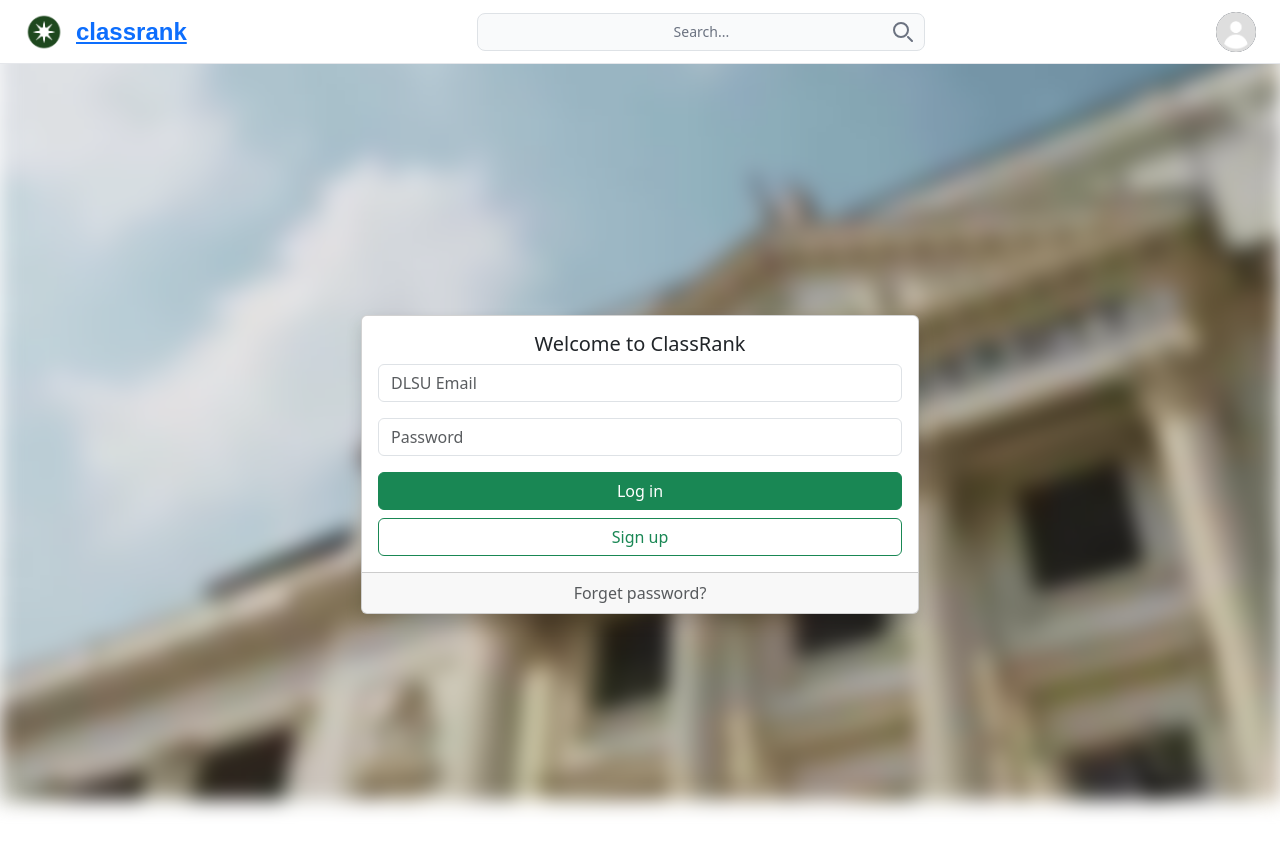
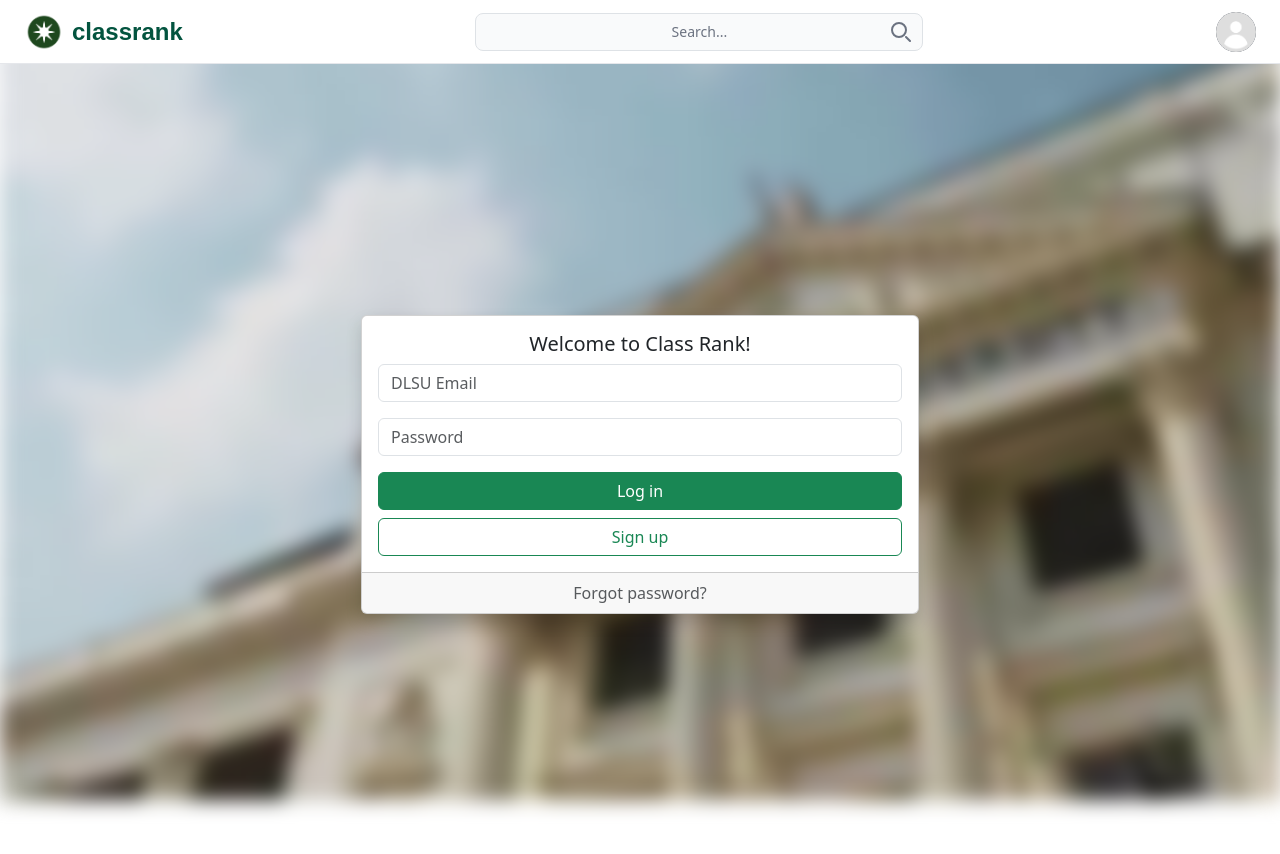
Before and after one commit to GenuinoVitto/class-rank, a Vue app: page /login in a window 1280 px wide. Shown: the top 854 px of the page. Built offline with nearby package versions, Linux system fonts and the light colour scheme; a web font is replaced by a local one.

Commit message:
fix(): styling changes

```diff
--- a/src/App.vue
+++ b/src/App.vue
@@ -38,14 +38,15 @@ onMounted(() => {
   <!-- NAVBAR -->
   <nav class="bg-white border-b border-gray-200 dark:bg-gray-900 sticky top-0 z-50 h-16">
     <div class="max-w-screen-xl flex items-center justify-between mx-auto h-full px-4">
-      <a href="/Threads" class="flex items-center space-x-3 rtl:space-x-reverse">
+      <a href="/Threads" class="flex items-center space-x-2  rtl:space-x-reverse no-underline">
         <img src="/src/assets/logo-img.png" class="h-10" alt="ClassRank Logo" />
-        <span class="self-center text-2xl font-semibold whitespace-nowrap dark:text-white logo-text">classrank</span>
+        <span class="text-green-800 text-2xl font-semibold whitespace-nowrap dark:text-white logo-text">classrank</span>
       </a>
 
       <div class="flex-grow flex justify-center md:order-2">
         <div class="relative w-full max-w-md">
           <input
+            v-model="searchQuery"
             type="text"
             id="search-navbar"
             class="block w-full p-2 pr-10 text-sm text-gray-900 border border-gray-300 rounded-lg bg-gray-50 focus:ring-blue-500 focus:border-blue-500 dark:bg-gray-700 dark:border-gray-600 dark:placeholder-gray-400 dark:text-white dark:focus:ring-blue-500 dark:focus:border-blue-500 text-center"
@@ -131,6 +132,20 @@ onMounted(() => {
   <RouterView />
 </template>
 
+<script>
+import ThreadView from './views/ThreadView.vue';
+export default {
+  components: {
+    ThreadView
+  },
+  data() {
+    return {
+      searchQuery: ''
+    };
+  }
+}
+</script>
+
 <style scoped>
 nav {
   height: 4rem;
@@ -164,6 +179,6 @@ button:focus {
 }
 
 #user-dropdown {
-  min-width: 12rem; /* Adjust as necessary */
+  min-width: 12rem;
 }
 </style>
--- a/src/views/LoginView.vue
+++ b/src/views/LoginView.vue
@@ -3,7 +3,7 @@
     <div class="col-md-6">
       <div class="card shadow">
         <div class="card-body">
-          <h5 class="card-title text-center">Welcome to ClassRank</h5>
+          <h5 class="card-title text-center">Welcome to Class Rank!</h5>
           <form @submit.prevent="login">
             <div class="mb-3">
               <input type="email" class="form-control" placeholder="DLSU Email" id="email" v-model="email" required>
@@ -20,7 +20,7 @@
           <div v-if="errorMessage" class="text-danger mt-2">{{ errorMessage }}</div>
         </div>
         <div class="card-footer text-muted text-center">
-          Forget password?
+          Forgot password?
         </div>
       </div>
     </div>
```
